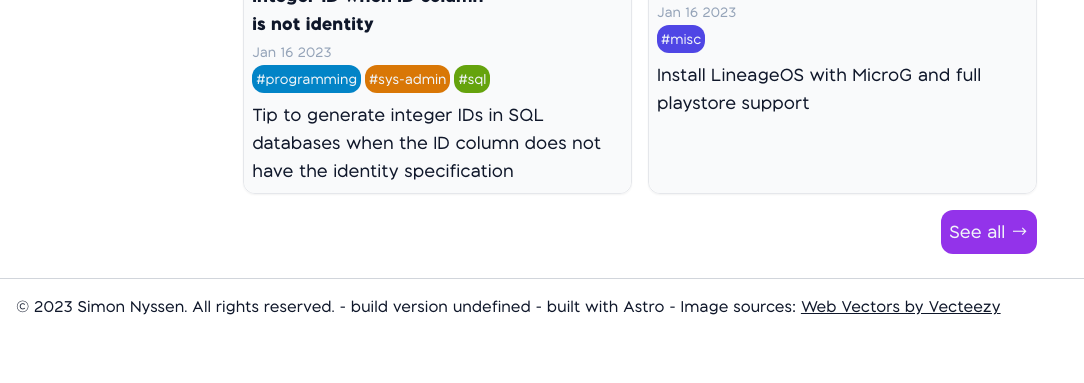
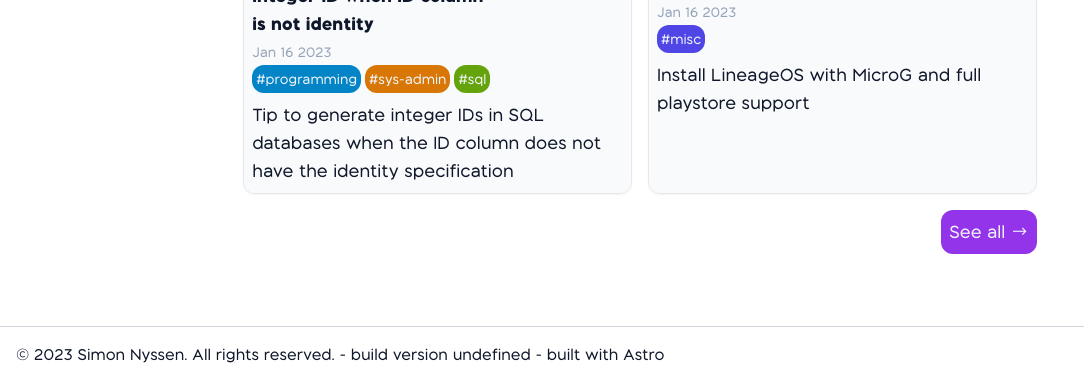
Before and after one commit to snyssen/personal-website, an Astro site: page / in a window 1280 px wide. Shown: the part 1321-1704 px from the top of the page, without its empty margins (0-1084 px from the left). Before the commit the page ends 1656 px from the top, so only its background shows below. Built offline with nearby package versions, Linux system fonts and the light colour scheme; Astro itself is replaced by a stand-in of ours; some packages are replaced by stand-ins of ours.

Commit message:
Add larger margin on top of footer and remove image attribution since not relevant anymore

```diff
--- a/src/components/Footer.astro
+++ b/src/components/Footer.astro
@@ -3,12 +3,9 @@ const today = new Date();
 ---
 
 <footer
-	class="p-1 md:p-2 xl:p-4 border-t border-t-gray-300 dark:border-t-gray-600"
+  class="p-1 md:p-2 xl:p-4 mt-12 border-t border-t-gray-300 dark:border-t-gray-600"
 >
-	&copy; {today.getFullYear()} Simon Nyssen. All rights reserved. - build {
-		import.meta.env.APP_VERSION ?? "version undefined"
-	} - built with {Astro.generator} - Image sources: <a
-		href="https://www.vecteezy.com/free-vector/web"
-		class="underline">Web Vectors by Vecteezy</a
-	>
+  &copy; {today.getFullYear()} Simon Nyssen. All rights reserved. - build {
+    import.meta.env.APP_VERSION ?? "version undefined"
+  } - built with {Astro.generator}
 </footer>
```
